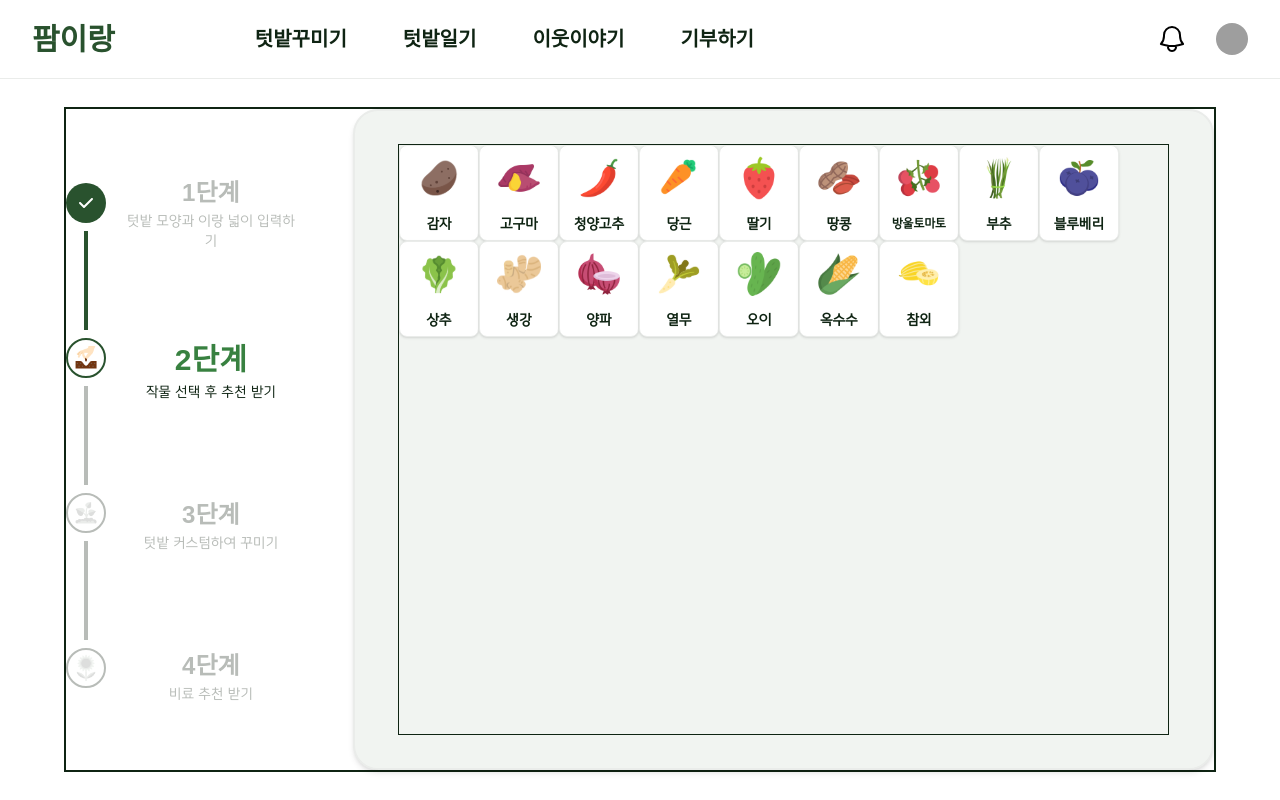
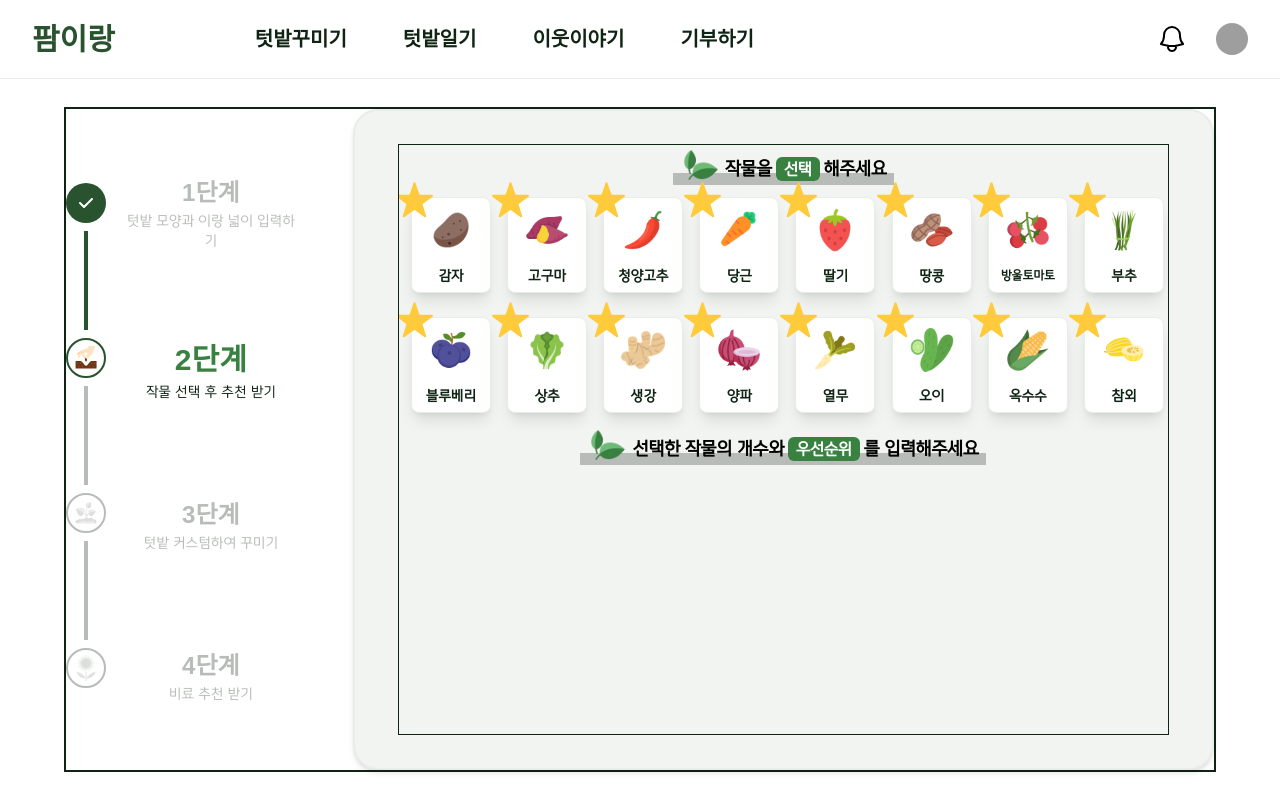
Before and after one commit to Hocheol18/Farmirang, a Next.js app in the folder frontend/: page /farm-design in a window 1280 px wide. Built offline with nearby package versions, Linux system fonts and the light colour scheme; grey boxes are pictures that could not be loaded; a web font is replaced by a local one.

Commit message:
[feat]: 2단계 작물 선택 ui 완성

```diff
--- a/frontend/app/farm-design/components/step/CropsBox.tsx
+++ b/frontend/app/farm-design/components/step/CropsBox.tsx
@@ -18,6 +18,9 @@ import YoungRadish from "../../../../public/icons/farms/crops-young-radish.svg";
 import Cucumber from "../../../../public/icons/farms/crops-cucumber.svg";
 import Corn from "../../../../public/icons/farms/crops-corn.svg";
 import Korean from "../../../../public/icons/farms/crops-korean-melon.svg";
+
+import Star from "../../../../public/icons/star-icon.svg";
+
 import { useEffect, useState } from "react";
 
 interface Props {
@@ -62,17 +65,23 @@ const CropsBox = ({ id, name, isClick, isRecommend, handleClick }: Props) => {
       setClickTextColor("text-white-100");
       setClickBackColor("bg-green-300");
     } else {
-      setClickShadow("shadow");
+      setClickShadow("shadow-lg");
       setClickTextColor("text-black-100");
       setClickBackColor("bg-white-100");
     }
   }, [isClick]);
 
   return (
+    <div className="m-3">
       <button
         onClick={() => handleClick(id)}
-      className={`w-20 h-24 px-2.5 py-1 ${clickBackColor} rounded-lg ${clickShadow} border border-gray-200 flex-col justify-start items-center gap-1 inline-flex`}
+        className={`${
+          isRecommend ? "border-yellow-200" : "border-gray-200"
+        } relative w-20 h-24 px-2.5 py-1 ${clickBackColor} rounded-lg ${clickShadow} border flex-col justify-start items-center gap-1 inline-flex`}
       >
+        {!isRecommend && (
+          <Image className="absolute  -left-4 -top-4" src={Star} alt="추천" />
+        )}
         <div className="flex-col justify-center items-center gap-2.5 inline-flex">
           <div className="flex justify-center items-center w-14 h-14 bg-white-100 rounded-full border border-white-100">
             <Image
@@ -80,6 +89,7 @@ const CropsBox = ({ id, name, isClick, isRecommend, handleClick }: Props) => {
               src={currentPic}
               alt={name}
             />
+            {/* 방울토마토는 길이가 길어서.. */}
           </div>
           {!(id === 7) ? (
             <div
@@ -96,6 +106,7 @@ const CropsBox = ({ id, name, isClick, isRecommend, handleClick }: Props) => {
           )}
         </div>
       </button>
+    </div>
   );
 };
 
--- a/frontend/app/farm-design/components/step/TitleBox.tsx
+++ b/frontend/app/farm-design/components/step/TitleBox.tsx
@@ -13,9 +13,9 @@ const TitleBox = ({ basicText1, pointText, basicText2 }: Props) => {
     <div className="flex">
       <div className="flex flex-col w-fit-content relative px-2 ">
         {/* 타이틀 밑에 회색 밑줄 */}
-        <div className="absolute w-full h-2 bottom-0 left-0 bg-gray-350" />
+        <div className="absolute w-full h-3 bottom-0 left-0 bg-gray-350" />
 
-        <div className="flex relative gap-1">
+        <div className="flex relative gap-1 ">
           {/* 새싹 아이콘 */}
           <Image
             className="relative w-10 h-10 object-cover"
@@ -29,7 +29,7 @@ const TitleBox = ({ basicText1, pointText, basicText2 }: Props) => {
               {basicText1}
             </div>
             {/* 포인트(강조할)텍스트 */}
-            <div className="relative w-fit text-base px-2 rounded-md font-extrabold text-white-100 bg-green-400 text-center tracking-[var(--m-h3-letter-spacing)] leading-[var(--m-h3-line-height)] whitespace-nowrap [font-style:var(--m-h3-font-style)]">
+            <div className="my-1 relative w-fit text-base px-2 rounded-md font-extrabold text-white-100 bg-green-400 text-center tracking-[var(--m-h3-letter-spacing)]  whitespace-nowrap [font-style:var(--m-h3-font-style)]">
               {pointText}
             </div>
             {/* 일반텍스트2 */}
--- a/frontend/app/farm-design/components/step/second/SecondFirstPage.tsx
+++ b/frontend/app/farm-design/components/step/second/SecondFirstPage.tsx
@@ -1,5 +1,6 @@
 import React, { useEffect, useState } from "react";
 import CropsBox from "../CropsBox";
+import TitleBox from "../TitleBox";
 
 interface Crops {
   id: number;
@@ -58,7 +59,11 @@ const SecondFirstPage = () => {
   };
 
   return (
-    <div className="overflow-y-auto w-full h-full border border-black-100">
+    <div className="overflow-y-auto w-full h-full flex flex-col items-center border border-black-100">
+      <TitleBox basicText1="작물을" basicText2="해주세요" pointText="선택" />
+
+      {/* 작물 선택 */}
+      <div className="grid grid-cols-8">
         {cropsList.map((crops, index) => (
           <CropsBox
             key={index}
@@ -70,6 +75,13 @@ const SecondFirstPage = () => {
           />
         ))}
       </div>
+
+      <TitleBox
+        basicText1="선택한 작물의 개수와"
+        pointText="우선순위"
+        basicText2="를 입력해주세요"
+      />
+    </div>
   );
 };
 
```
Also changed, not shown: frontend/public/icons/star-icon.svg (added). Lines whose indentation alone changed are shown as unchanged.
